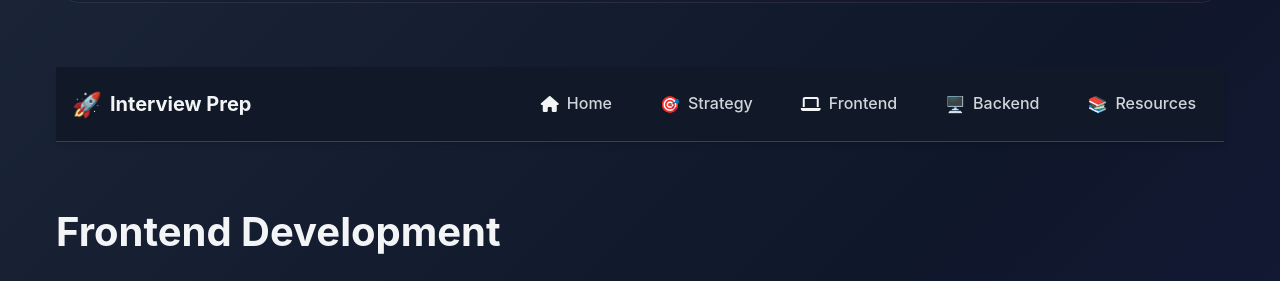
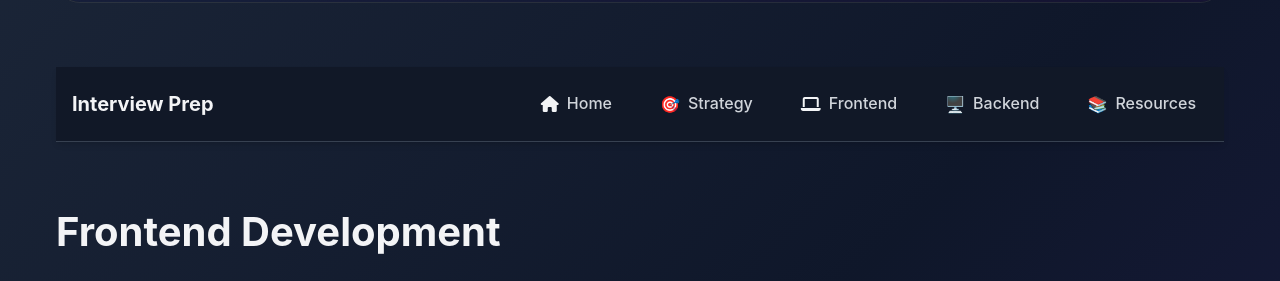
Before and after one commit to saadbinzia/full-stack-interview-preparation, a Jekyll site: the page built from docs/frontend/index.md, in a window 1280 px wide. Shown: the part 415-696 px from the top of the page. Built offline with Jekyll 4.4.1, drawn with Linux system fonts in a browser that asks for light colours.

Commit message:
Fix Jekyll configuration: Remove collections config that was conflicting with individual permalinks

```diff
--- a/_config.yml
+++ b/_config.yml
@@ -30,22 +30,11 @@
 include:
   - docs
 
-# Collections
-collections:
-  docs:
-    output: true
-    permalink: /:collection/:name/
-
 # Defaults
 defaults:
   - scope:
       path: ""
       type: "pages"
-    values:
-      layout: "default"
-  - scope:
-      path: ""
-      type: "docs"
     values:
       layout: "default"
 
--- a/_layouts/default.html
+++ b/_layouts/default.html
@@ -51,7 +51,6 @@
             <div class="container">
                 <div class="nav-brand">
                     <a href="{{ '/' | relative_url }}">
-                        <i class="fas fa-rocket"></i>
                         <span>Interview Prep</span>
                     </a>
                 </div>
@@ -62,13 +61,13 @@
                     <a href="{{ '/docs/general/interview-strategy/' | relative_url }}" class="nav-link">
                         <i class="fas fa-target"></i> Strategy
                     </a>
-                    <a href="{{ '/docs/frontend/javascript-typescript/' | relative_url }}" class="nav-link">
+                    <a href="{{ '/docs/frontend/' | relative_url }}" class="nav-link">
                         <i class="fas fa-laptop-code"></i> Frontend
                     </a>
-                    <a href="{{ '/docs/backend/python/' | relative_url }}" class="nav-link">
+                    <a href="{{ '/docs/backend/' | relative_url }}" class="nav-link">
                         <i class="fas fa-server"></i> Backend
                     </a>
-                    <a href="{{ '/docs/resources/learning-platforms/' | relative_url }}" class="nav-link">
+                    <a href="{{ '/docs/resources/' | relative_url }}" class="nav-link">
                         <i class="fas fa-book"></i> Resources
                     </a>
                 </div>
```
